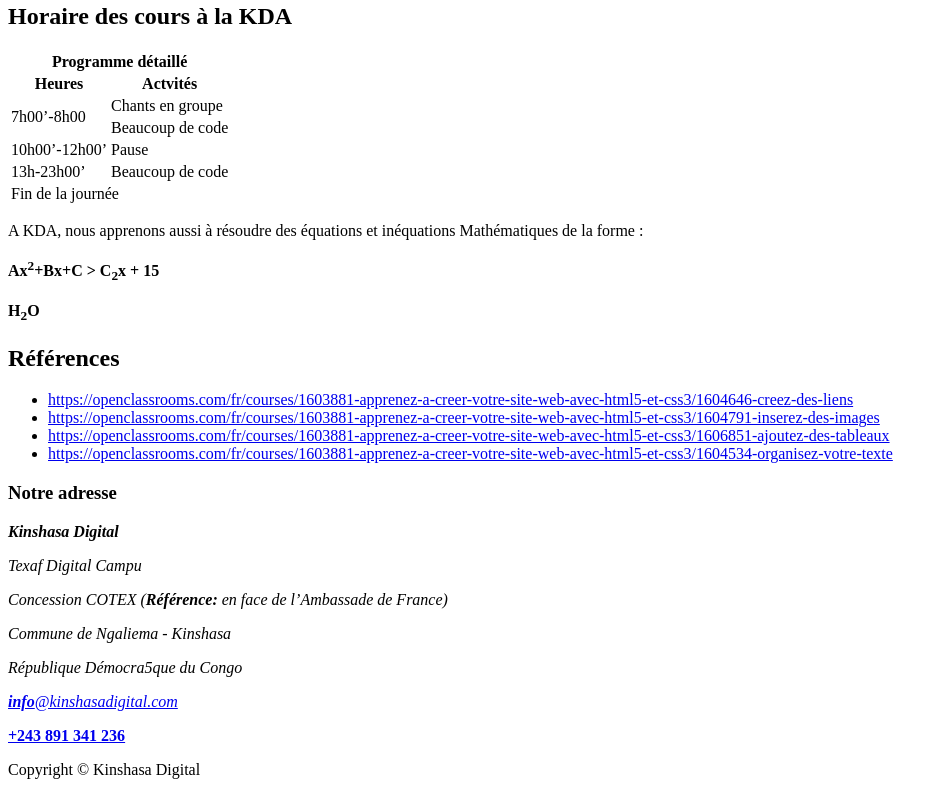
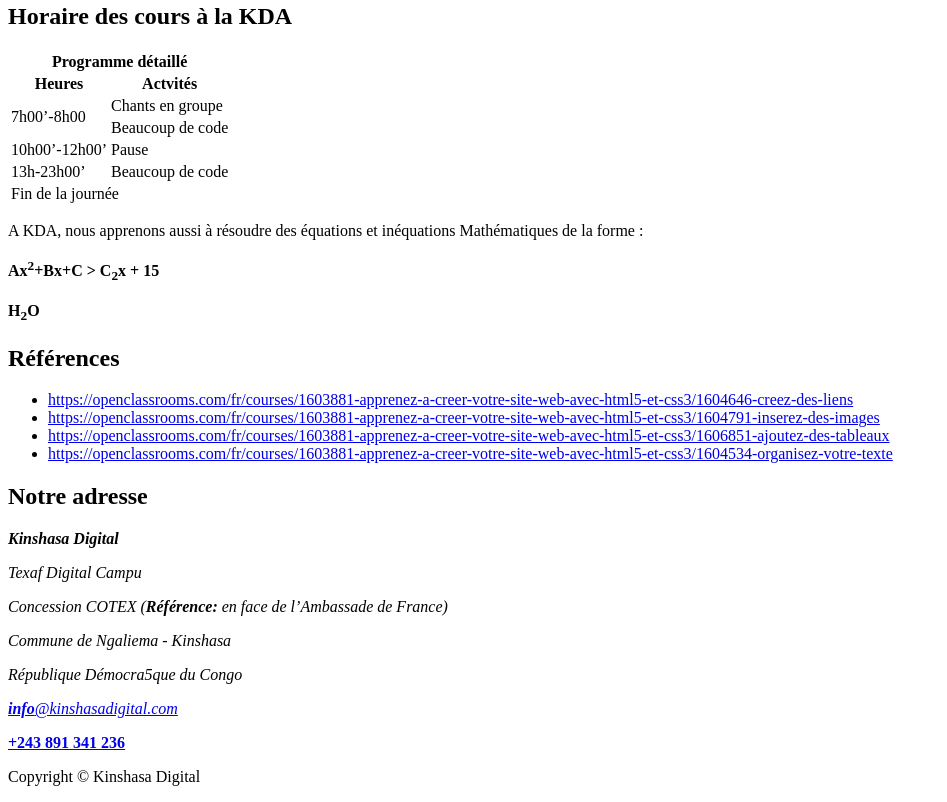
Before and after one commit to Beni-01/Brief2, a plain HTML site: page index.html in a window 1280 px wide. Shown: the part 1131-1933 px from the top of the page, without its empty margins (0-947 px from the left). Drawn offline with Linux system fonts and the light colour scheme.

Commit message:
corrigé du brief 2

```diff
--- a/index.html
+++ b/index.html
@@ -127,7 +127,7 @@
             <a title="orgqniser les textes creez-des-liens" href="https://openclassrooms.com/fr/courses/1603881-apprenez-a-creer-votre-site-web-avec-html5-et-css3/1604534-organisez-votre-texte">https://openclassrooms.com/fr/courses/1603881-apprenez-a-creer-votre-site-web-avec-html5-et-css3/1604534-organisez-votre-texte</a>
         </li>
     </ul>
-    <h3>Notre adresse</h3>
+    <h2>Notre adresse</h2>
     <address>
 
            <p><strong>Kinshasa Digital</strong></p>
```
